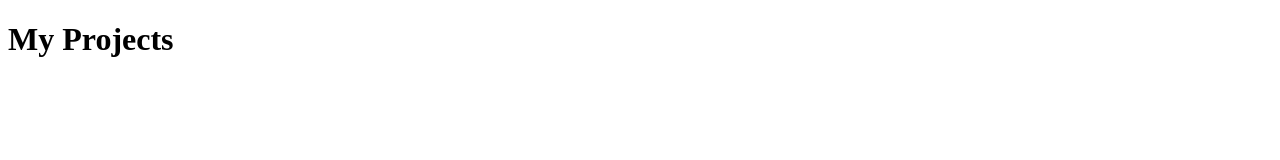
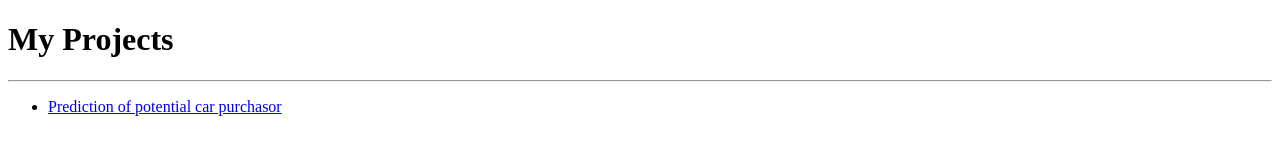
Before and after one commit to Ronit143/profile, a plain HTML site: page Projects.html in a window 1280 px wide. Drawn offline with Linux system fonts and the light colour scheme.

Commit message:
Update Projects.html

```diff
--- a/Projects.html
+++ b/Projects.html
@@ -8,6 +8,10 @@
 
 </head>
 <body>
-    <h1>My Projects</h1>
+    <h1>My Projects</h1> <hr>
+    <ul>
+        <li> <a href="./project/carproj.html">Prediction of potential car purchasor</a></li>
+    </ul>
+
 </body>
 </html>
```
